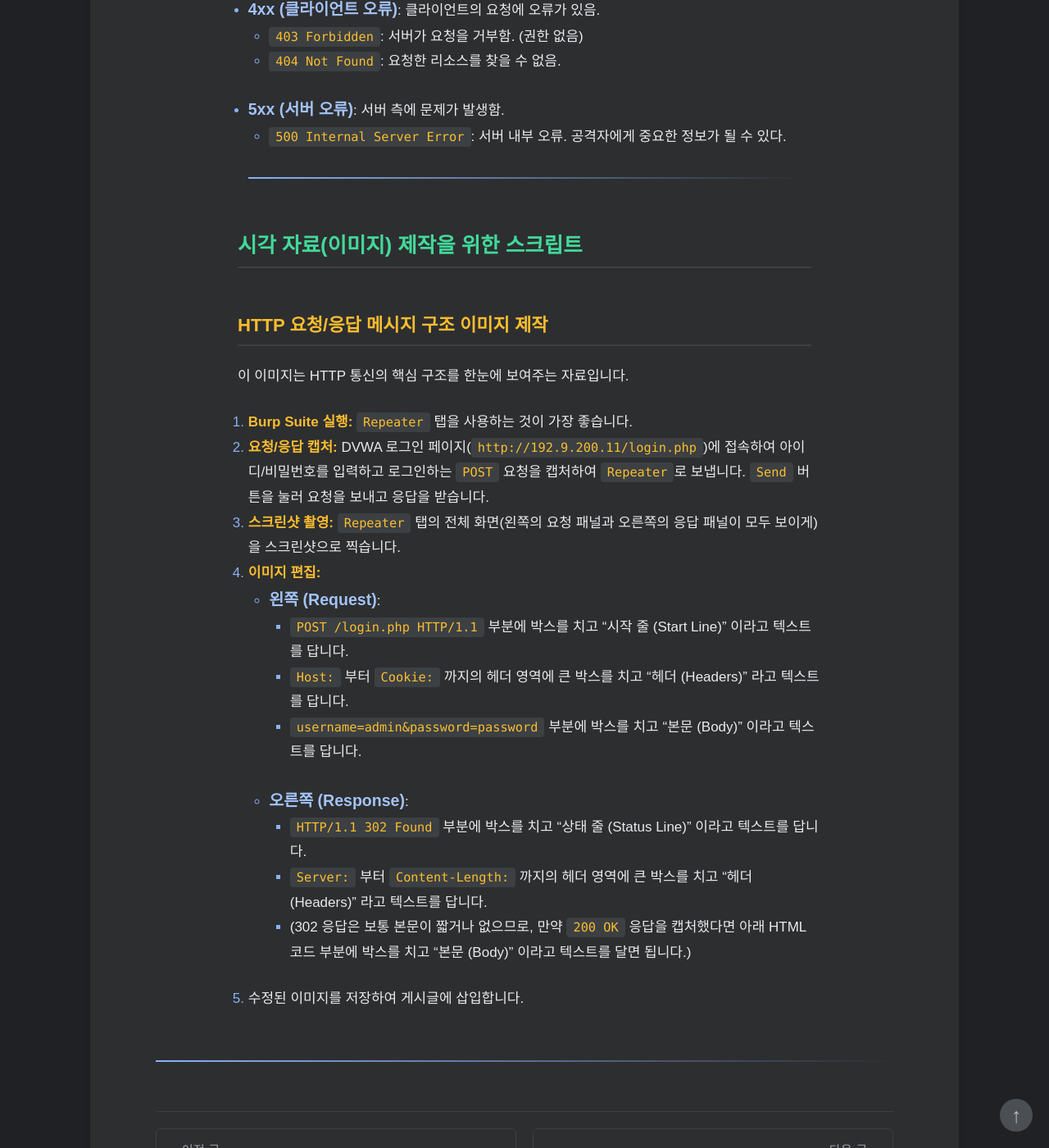
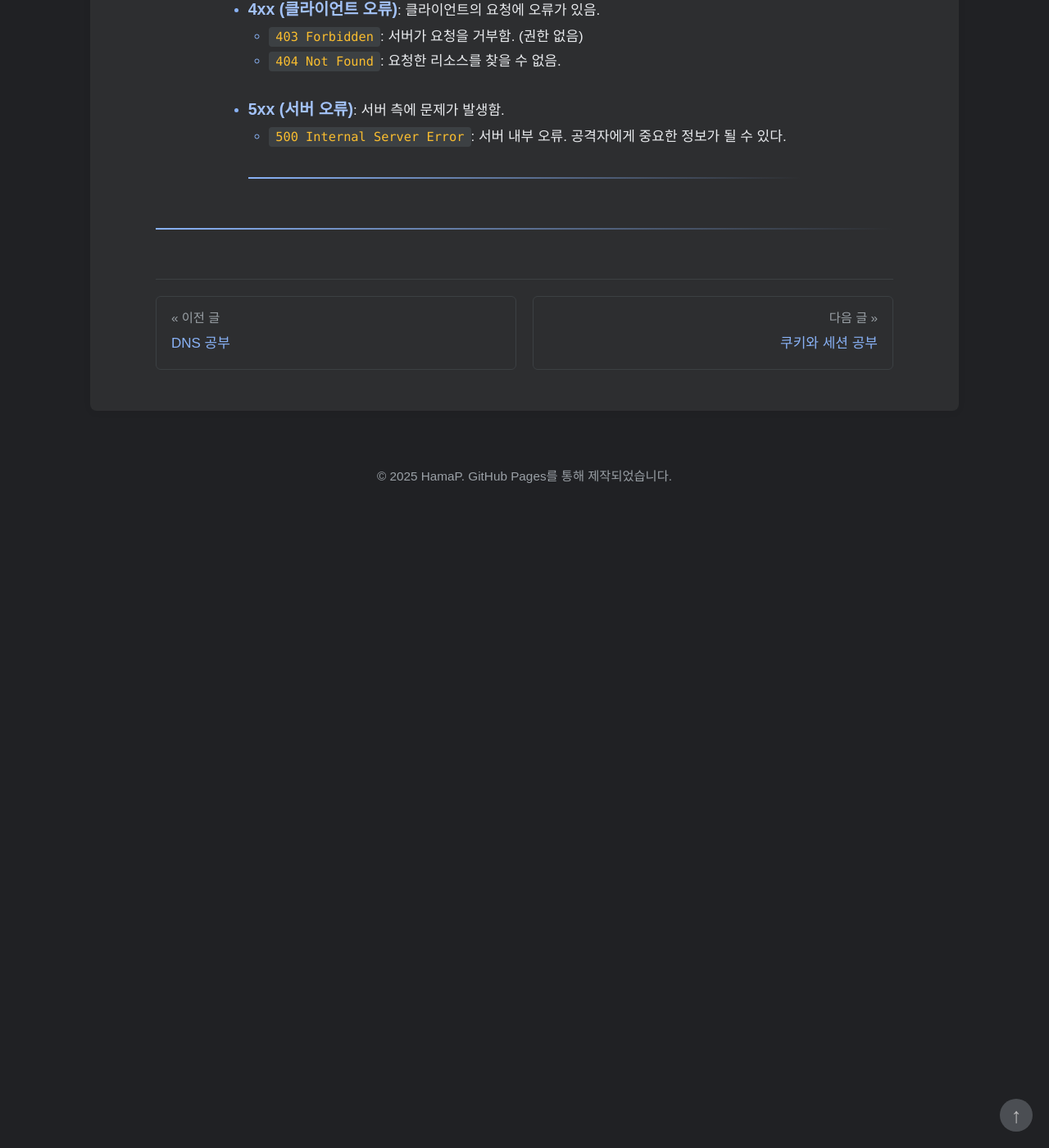
Before and after one commit to HamaP0/HamaP0.github.io, a Jekyll site: the page built from _posts/웹 기술/2025-08-12-HTTP_study.md, in a window 1280 px wide and 1400 px high, scrolled down 2663 px. Shown: the whole window at 82% size. Built offline with Jekyll 4.4.1, drawn with Linux system fonts in a browser that asks for light colours; some web fonts are replaced; after the commit the page ends 3293 px from its top, so only the background shows below that.

Commit message:
Update 2025-08-12-HTTP_study.md

```diff
--- a/_posts/웹 기술/2025-08-12-HTTP_study.md
+++ b/_posts/웹 기술/2025-08-12-HTTP_study.md
@@ -58,28 +58,3 @@ HTTP 통신은 요청(Request)과 응답(Response) 메시지로 구성된다.
     *   `500 Internal Server Error`: 서버 내부 오류. 공격자에게 중요한 정보가 될 수 있다.
 
 <hr class="short-rule">
-
-
-
-
-
-
-### 시각 자료(이미지) 제작을 위한 스크립트
-
-#### **HTTP 요청/응답 메시지 구조 이미지 제작**
-
-이 이미지는 HTTP 통신의 핵심 구조를 한눈에 보여주는 자료입니다.
-
-1.  **Burp Suite 실행:** `Repeater` 탭을 사용하는 것이 가장 좋습니다.
-2.  **요청/응답 캡처:** DVWA 로그인 페이지(`http://192.9.200.11/login.php`)에 접속하여 아이디/비밀번호를 입력하고 로그인하는 `POST` 요청을 캡처하여 `Repeater`로 보냅니다. `Send` 버튼을 눌러 요청을 보내고 응답을 받습니다.
-3.  **스크린샷 촬영:** `Repeater` 탭의 전체 화면(왼쪽의 요청 패널과 오른쪽의 응답 패널이 모두 보이게)을 스크린샷으로 찍습니다.
-4.  **이미지 편집:**
-    *   **왼쪽 (Request)**:
-        *   `POST /login.php HTTP/1.1` 부분에 박스를 치고 "시작 줄 (Start Line)" 이라고 텍스트를 답니다.
-        *   `Host:` 부터 `Cookie:` 까지의 헤더 영역에 큰 박스를 치고 "헤더 (Headers)" 라고 텍스트를 답니다.
-        *   `username=admin&password=password` 부분에 박스를 치고 "본문 (Body)" 이라고 텍스트를 답니다.
-    *   **오른쪽 (Response)**:
-        *   `HTTP/1.1 302 Found` 부분에 박스를 치고 "상태 줄 (Status Line)" 이라고 텍스트를 답니다.
-        *   `Server:` 부터 `Content-Length:` 까지의 헤더 영역에 큰 박스를 치고 "헤더 (Headers)" 라고 텍스트를 답니다.
-        *   (302 응답은 보통 본문이 짧거나 없으므로, 만약 `200 OK` 응답을 캡처했다면 아래 HTML 코드 부분에 박스를 치고 "본문 (Body)" 이라고 텍스트를 달면 됩니다.)
-5.  수정된 이미지를 저장하여 게시글에 삽입합니다.
```
